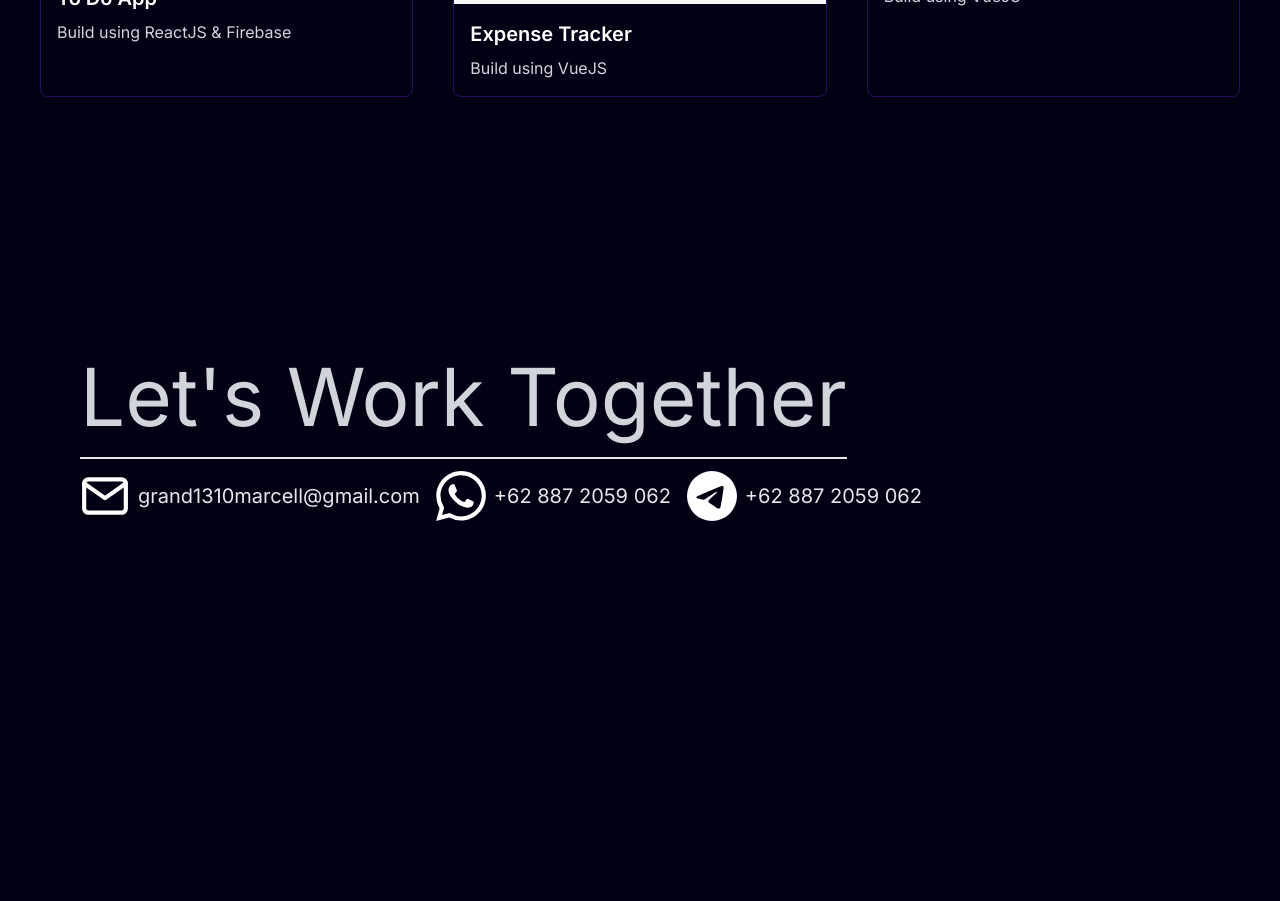
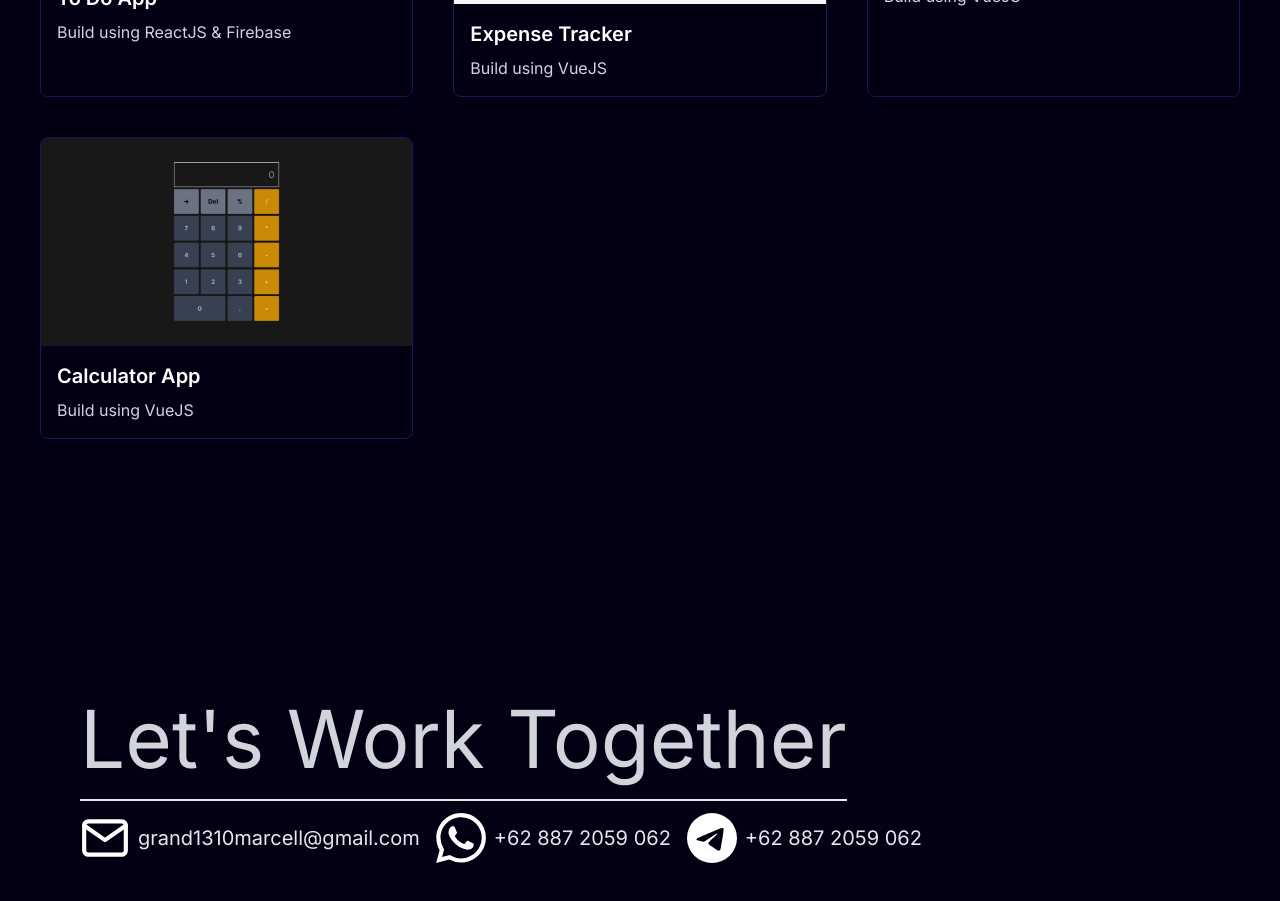
Before and after one commit to GMarcell/portofolio, a Next.js app: page / in a window 1280 px wide. Shown: the part 3200-4101 px from the top of the page. Built offline with nearby package versions, Linux system fonts and the light colour scheme; a web font is replaced by a local one.

Commit message:
udpdate Project

```diff
--- a/constants/index.ts
+++ b/constants/index.ts
@@ -324,4 +324,10 @@ export const Skill_data = [
       description: 'Build using VueJS',
       url: 'https://benevolent-sawine-8d2d61.netlify.app'
     },
+    {
+      image: '/projects/vue-calculator.jpg',
+      title: 'Calculator App',
+      description: 'Build using VueJS',
+      url: 'https://frabjous-rolypoly-5d7b48.netlify.app/'
+    },
   ]
```
Also changed, not shown: public/projects/vue-calculator.jpg (added).
